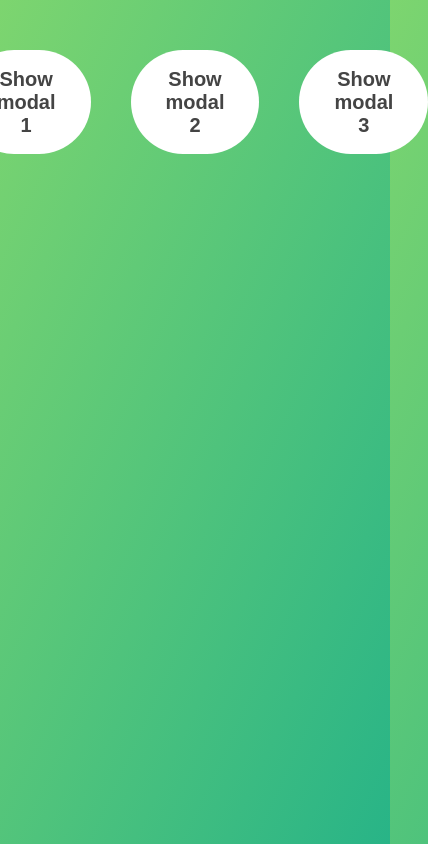
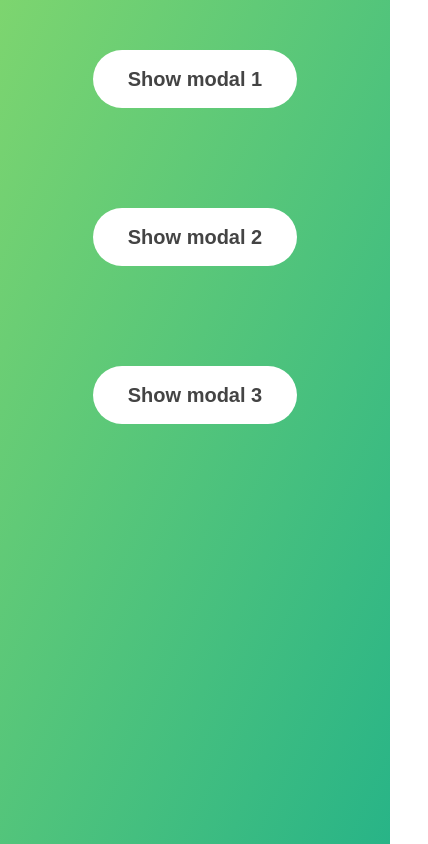
Before and after one commit to Miron-Silviu/modal-window, a plain HTML site: page index.html in a window 390 px wide. Shown: the whole page, 428 px wide, since content can reach past the window. Drawn offline with Linux system fonts and the light colour scheme.

Commit message:
Add mobile resonsiveness to css : Implement responsive design using media queries to ensure optimal display on varous mobile devices. Adjust layout and styling for imporved redadabitlty and usability on samller screens.

```diff
--- a/index.html
+++ b/index.html
@@ -8,6 +8,7 @@
     <title>Modal window</title>
   </head>
   <body>
+    <section class="main-section">
       <button class="show-modal">Show modal 1</button>
       <button class="show-modal">Show modal 2</button>
       <button class="show-modal">Show modal 3</button>
@@ -16,17 +17,17 @@
         <button class="close-modal">&times;</button>
         <h1>I'm a modal window 😍</h1>
         <p>
-        Lorem ipsum dolor sit amet, consectetur adipisicing elit, sed do eiusmod
-        tempor incididunt ut labore et dolore magna aliqua. Ut enim ad minim
-        veniam, quis nostrud exercitation ullamco laboris nisi ut aliquip ex ea
-        commodo consequat. Duis aute irure dolor in reprehenderit in voluptate
-        velit esse cillum dolore eu fugiat nulla pariatur. Excepteur sint
-        occaecat cupidatat non proident, sunt in culpa qui officia deserunt
-        mollit anim id est laborum.
+          Lorem ipsum dolor sit amet, consectetur adipisicing elit, sed do
+          eiusmod tempor incididunt ut labore et dolore magna aliqua. Ut enim ad
+          minim veniam, quis nostrud exercitation ullamco laboris nisi ut
+          aliquip ex ea commodo consequat. Duis aute irure dolor in
+          reprehenderit in voluptate velit esse cillum dolore eu fugiat nulla
+          pariatur. Excepteur sint occaecat cupidatat non proident, sunt in
+          culpa qui officia deserunt mollit anim id est laborum.
         </p>
       </div>
       <div class="overlay hidden"></div>
-
+    </section>
     <script src="script.js"></script>
   </body>
 </html>
--- a/style.css
+++ b/style.css
@@ -83,3 +83,13 @@ p {
   backdrop-filter: blur(3px);
   z-index: 5;
 }
+
+/* Mobile responsive */
+
+@media screen and (min-width: 120px) and (max-width: 790px) {
+  .main-section {
+    display: flex;
+    flex-direction: column;
+    justify-content: center;
+  }
+}
```
Lines whose indentation alone changed are shown as unchanged.
